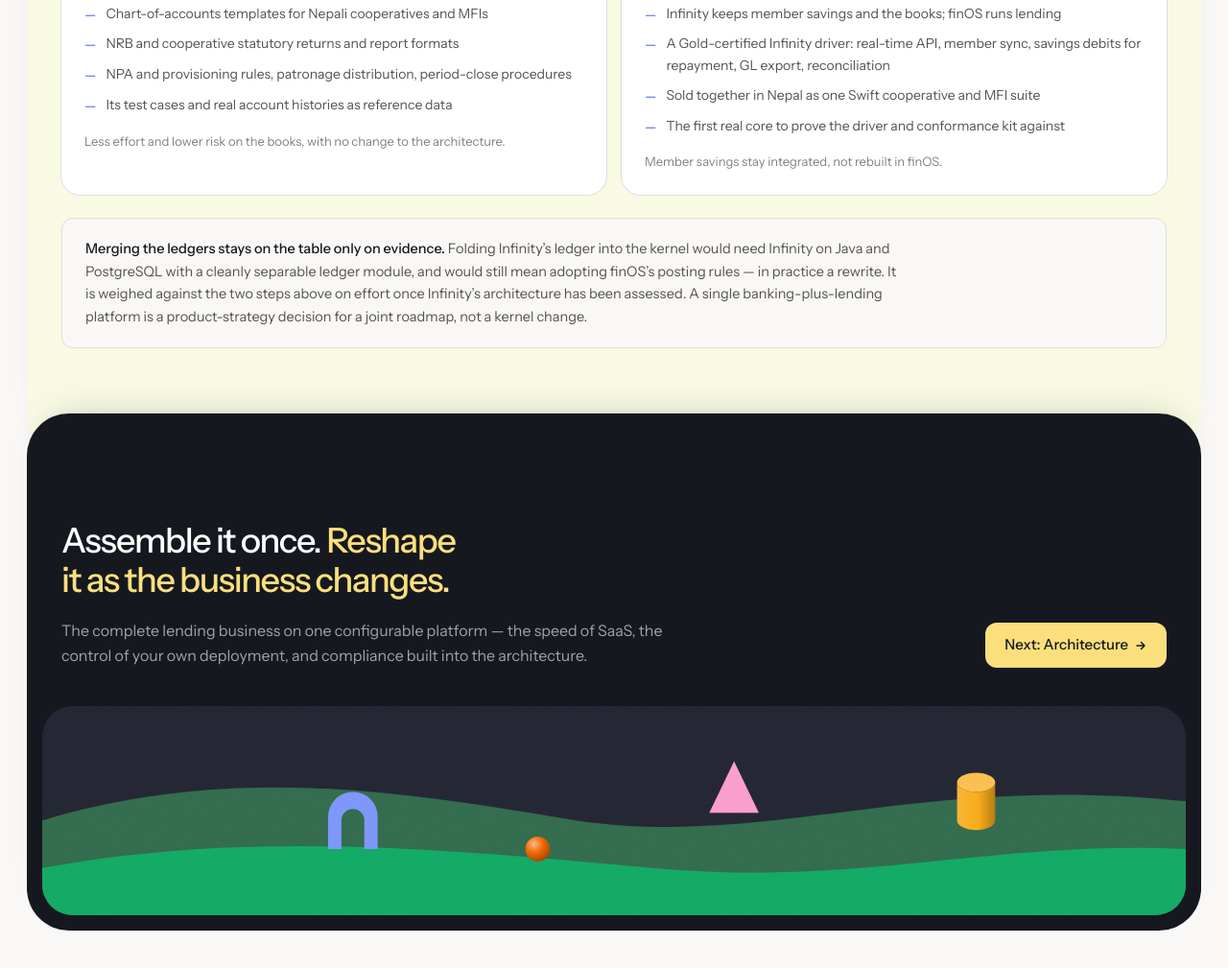
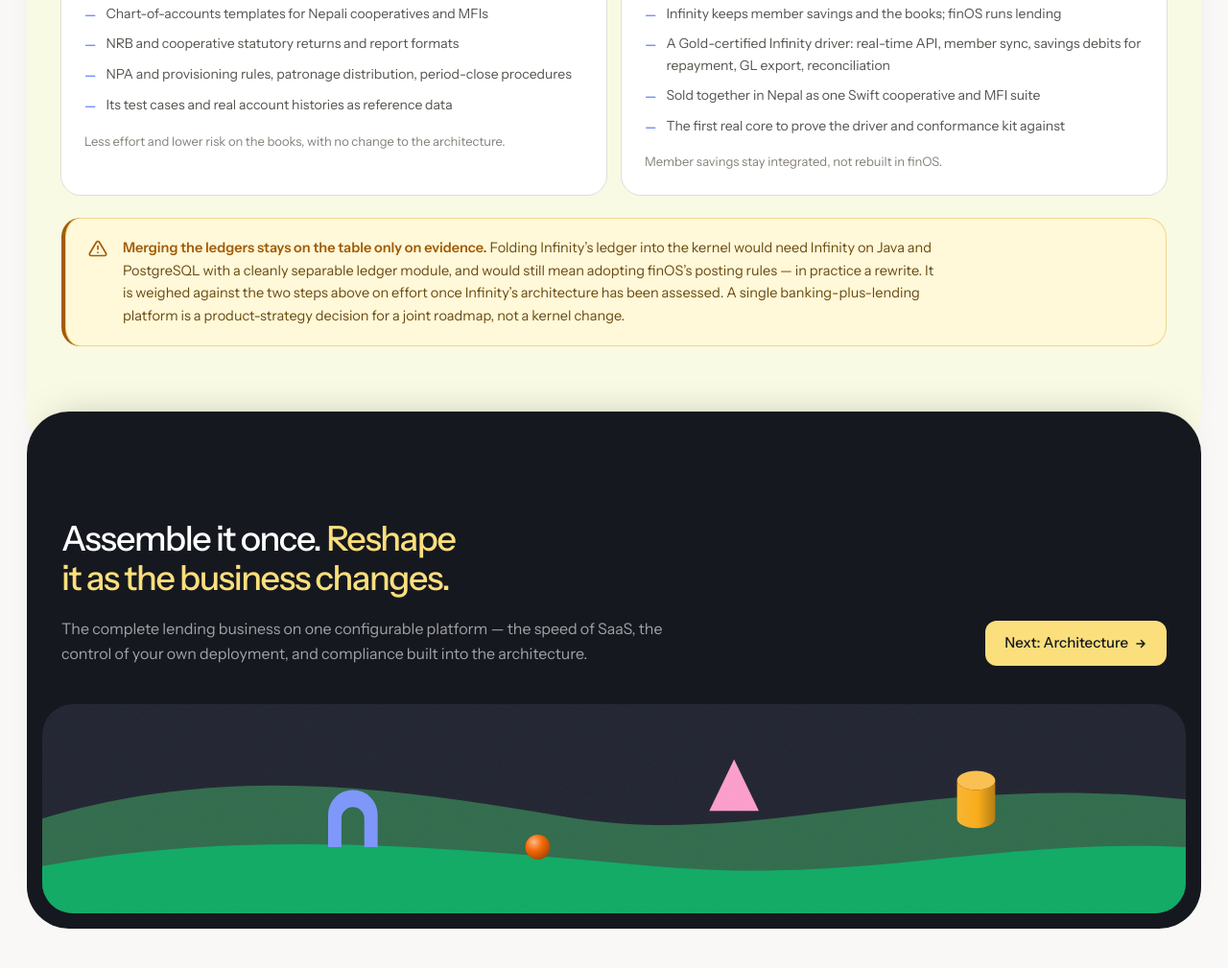
Before and after one commit to rabinsharma619/swift-lending-os, a plain HTML site: page core-banking.html in a window 1280 px wide. Shown: the part 4659-5668 px from the top of the page at 96% size. Drawn offline with nearby package versions, Linux system fonts and the light colour scheme.

```diff
--- a/core-banking.html
+++ b/core-banking.html
@@ -594,9 +594,10 @@
         </div>
       </div>
 
-      <div class="mt-6 rounded-lg border border-line bg-surface-2 px-6 py-5">
-        <p class="text-[14.5px] leading-relaxed text-mute max-w-[88ch]">
-          <span class="font-medium text-ink">Merging the ledgers stays on the table only on evidence.</span>
+      <div role="note" aria-label="Caution: merging the ledgers" class="mt-6 flex gap-4 rounded-xl px-5 py-5 sm:px-6" style="background:#FFF8D9;box-shadow:inset 0 0 0 1px #EED98A;border-left:4px solid #A15C07">
+        <svg class="mt-0.5 h-5 w-5 shrink-0" viewBox="0 0 24 24" fill="none" stroke="#A15C07" stroke-width="2" stroke-linecap="round" stroke-linejoin="round" aria-hidden="true"><path d="M10.3 3.9 1.8 18a2 2 0 0 0 1.7 3h17a2 2 0 0 0 1.7-3L13.7 3.9a2 2 0 0 0-3.4 0Z"/><path d="M12 9v4"/><path d="M12 17h.01"/></svg>
+        <p class="text-[14.5px] leading-relaxed max-w-[88ch]" style="color:#6B4A0E">
+          <span class="font-semibold" style="color:#A15C07">Merging the ledgers stays on the table only on evidence.</span>
           Folding Infinity’s ledger into the kernel would need Infinity on Java and PostgreSQL with a
           cleanly separable ledger module, and would still mean adopting finOS’s posting rules — in
           practice a rewrite. It is weighed against the two steps above on effort once Infinity’s
```
Also changed, not shown: index.html (+1 -1 lines).
